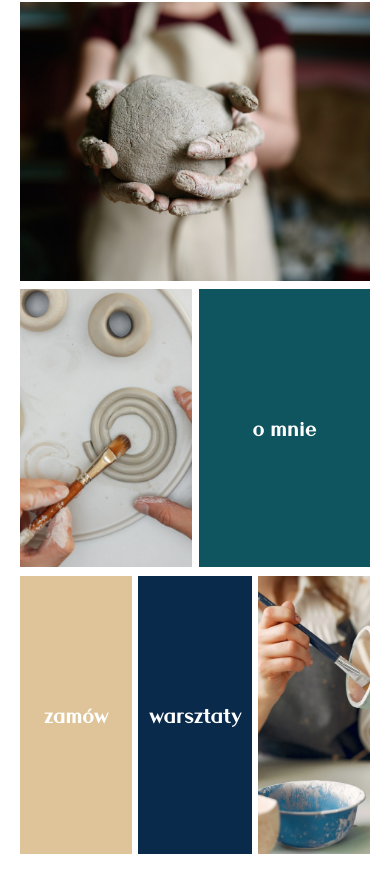
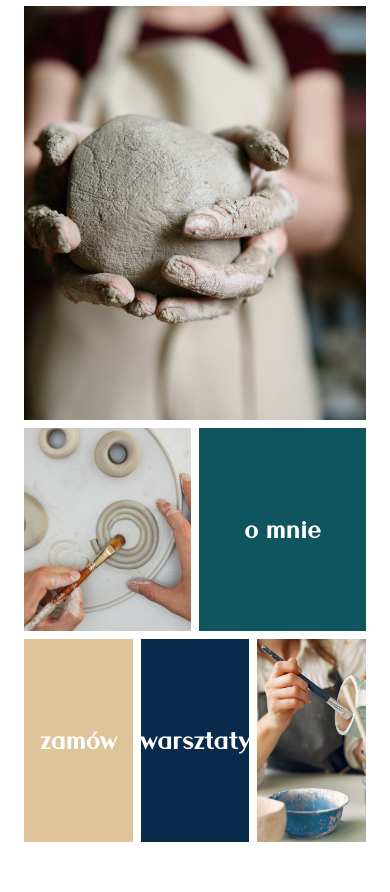
Before and after one commit to PedroPLCode/optima-rope-access, a website: page index.html in a window 390 px wide. Shown: the part 938-1830 px from the top of the page. Drawn offline with Linux system fonts and the light colour scheme.

Commit message:
Change flexbox to grid

```diff
--- a/index.html
+++ b/index.html
@@ -28,6 +28,7 @@
               </div>
 
 
+
               <div class="hamburger-menu">
                 <input id="menu__toggle" type="checkbox" />
                 <label class="menu__btn" for="menu__toggle">
@@ -42,9 +43,6 @@
                   <li><a class="menu__item" href="#">eee</a></li>
                 </ul>
               </div>
-
-
-
 
             </nav>
             <div class="logo"></div>
@@ -71,7 +69,7 @@
 
         <section class="section-one">
             <div class="container">
-                <div class="boxes-wrapper">
+                <div class="grid-wrapper">
                   <div>
                   </div>
                   <div>
--- a/sass/global.scss
+++ b/sass/global.scss
@@ -15,7 +15,7 @@
 
 .container {
   display: flex;
-  max-width: 1140px;
+  max-width: $base-width;
   padding: 0 20px;
   margin: auto;
   justify-content: center;
--- a/sass/hamburger.scss
+++ b/sass/hamburger.scss
@@ -17,8 +17,7 @@
 }
 .menu__btn {
   position: fixed;
-  top: 20px;
-  right: 20px;
+
   width: 26px;
   height: 26px;
   cursor: pointer;
--- a/sass/header.scss
+++ b/sass/header.scss
@@ -1,7 +1,7 @@
 @import './settings.scss';
 
 .header-wrapper {
-  max-width: $base-width;
+
   width: 100%;
   height: 100vh;
   display: flex;
@@ -10,7 +10,12 @@
   justify-content: space-between;
 
   nav {
+    border: 2px solid red;
     width: 100%;
+    display: flex;
+    flex-direction: row;
+    align-items: center;
+    justify-content: space-between;
     .book-now {
       margin-left: ($base-size * 4);
       border-left: ($base-size / 2) solid $color-text;
@@ -115,3 +120,17 @@
     }
   }
 }
+
+@media (min-width: 501px) {
+  .header-wrapper {
+    footer {
+      ul {
+        li {
+          a {
+            display: none;
+          }
+        }
+      }
+    }
+  }
+}
--- a/sass/section-one.scss
+++ b/sass/section-one.scss
@@ -2,35 +2,28 @@
 
 /* Section One */
 
-.boxes-wrapper {
-  max-width: $base-width;
+.grid-wrapper {
+
   width: 100%;
   height: 100vh;
-  display: flex;
-  flex-direction: row;
-  flex-wrap: wrap;
-  gap: 1%;
-  justify-content: space-between;
+  display: grid;
+  grid-template-columns: 16.666% 16.666% 16.666% 16.666% 16.666% 16.666%;
+  grid-template-rows: 25% 25% 25% 25%;
+/*  grid-gap: $base-size;
+  gap: $base-size; */
 
   div {
-    height: 33vh;
     color: $color-white;
+    border: ($base-size / 2) solid white;
     display: flex;
     justify-content: center;
     align-items: center;
     transition: $transition;
-    h2 {
-      font-size: $base-size * 3;
-    }
-  }
-
-  div:hover {
-    cursor: pointer;
-    opacity: 0.3;
   }
 
   div:first-of-type {
-    width: 100%;
+    grid-column: 1 / span 6;
+    grid-row: 1 / 3;
     background-image: url(../images/str22.jpg);
     background-repeat: no-repeat;
     background-position: center center;
@@ -38,7 +31,8 @@
   }
 
   div:nth-of-type(2) {
-    width: 49.5%;
+    grid-column: 1 / span 3;
+    grid-row: 3;
     background-image: url(../images/fwewet.jpg);
     background-repeat: no-repeat;
     background-position: center center;
@@ -46,22 +40,47 @@
   }
 
   div:nth-of-type(3) {
-    width: 49.5%;
+    grid-column: 4 / span 3;
+    grid-row: 3;
     background-color: $color-one;
+    &:hover {
+      cursor: pointer;
+      opacity: 0.3;
+    }
+    h2 {
+      font-size: $base-size * 3;
+    }
   }
 
   div:nth-of-type(4) {
-    width: 32.5%;
+    grid-column: 1 / span 2;
+    grid-row: 4;
     background-color: $color-two;
+    &:hover {
+      cursor: pointer;
+      opacity: 0.3;
+    }
+    h2 {
+      font-size: $base-size * 3;
+    }
   }
 
   div:nth-of-type(5) {
-    width: 32.5%;
+    grid-column: 3 / span 2;
+    grid-row: 4;
     background-color: $color-three;
+    &:hover {
+      cursor: pointer;
+      opacity: 0.3;
+    }
+    h2 {
+      font-size: $base-size * 3;
+    }
   }
 
   div:last-of-type {
-    width: 32.5%;
+    grid-column: 5 / span 2;
+    grid-row: 4;
     background-image: url(../images/str2.jpg);
     background-repeat: no-repeat;
     background-position: center center;
@@ -74,7 +93,7 @@
 /* Media */
 
 @media (max-width: 420px) {
-  .boxes-wrapper {
+  .grid-wrapper {
     div {
       h2 {
         font-size: $base-size * 2.5;
@@ -82,7 +101,7 @@
     }
   }
 }
-
+/*
 @media (min-width: 300px) and (max-width: 355px) {
   .boxes-wrapper {
       div:nth-of-type(2), div:nth-of-type(3) {
@@ -104,7 +123,7 @@
     }
   }
 }
-/*
+
 @media (min-width: 361px) and (max-width: 390px) {
   .boxes-wrapper {
     max-width: 361px;
```
Also changed, not shown: css/global.css, css/hamburger.css, css/header.css, css/section-one.css, css/style.css, 5 other files. Lines whose indentation alone changed are shown as unchanged.
